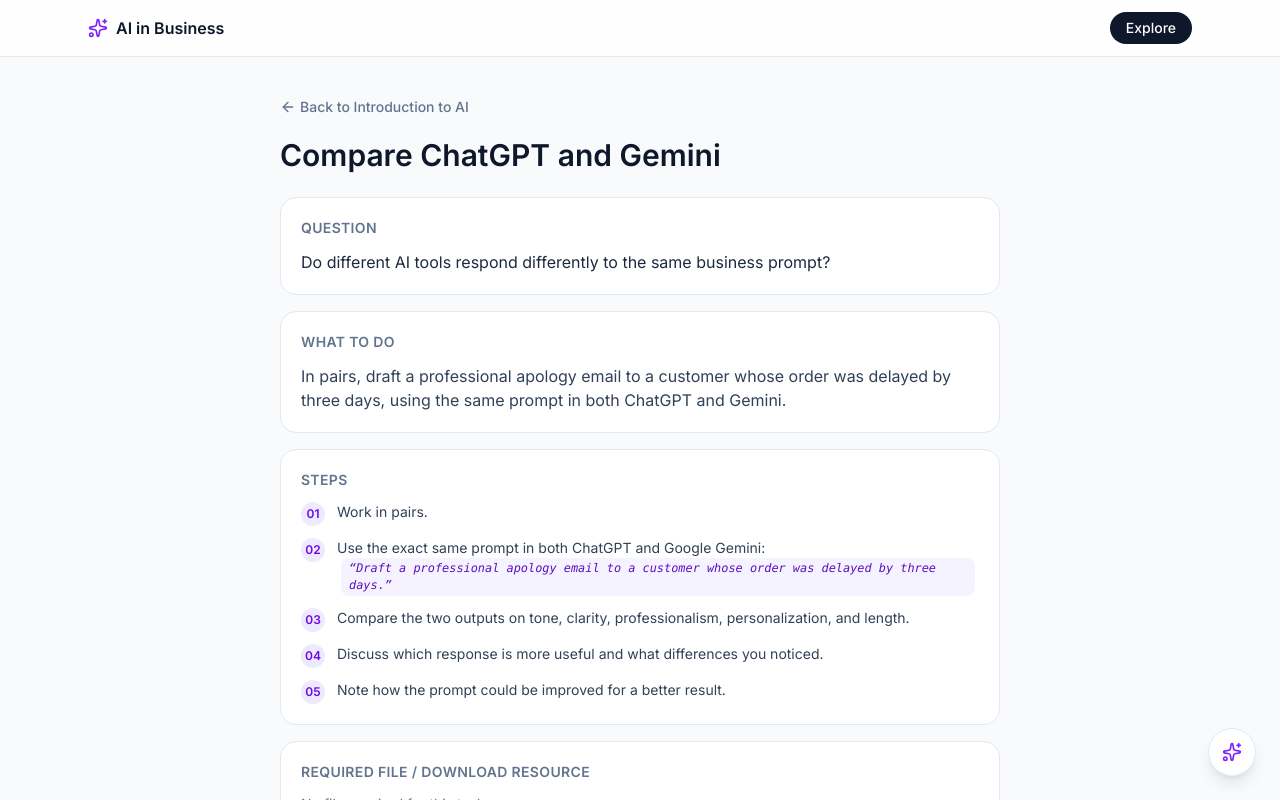
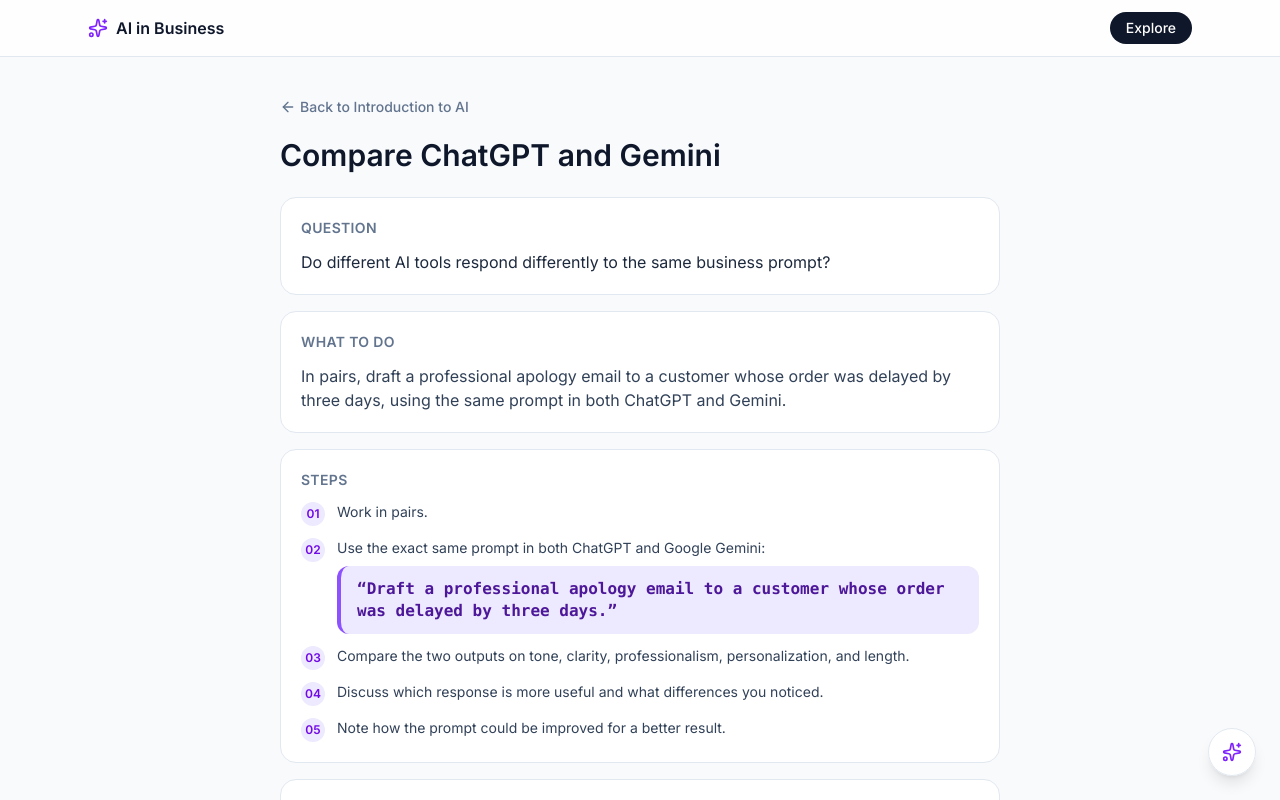
Before and after one commit to Aman-0402/AI-World, a React (Vite) app: page /task/1 in a window 1280 px wide. Shown: the top 800 px of the page. Built offline with nearby package versions, Linux system fonts and the light colour scheme.

Commit message:
Make prompt callouts bigger and more highlighted

```diff
--- a/src/components/StepList.jsx
+++ b/src/components/StepList.jsx
@@ -1,11 +1,11 @@
 function renderStepText(step) {
   const parts = step.split(/"([^"]+)"/g)
   return parts.map((part, i) => {
-    if (i % 2 === 0) return part
+    if (i % 2 === 0) return part ? <span key={i}>{part}</span> : null
     return (
       <span
         key={i}
-        className="prompt-text mx-1 inline-block select-none rounded-lg bg-violet-50 px-2 py-0.5 font-mono text-[0.85em] italic text-violet-800"
+        className="prompt-text mt-2 block select-none rounded-xl border-l-4 border-violet-500 bg-violet-100 px-4 py-3 font-mono text-base font-semibold leading-snug text-violet-900"
         onCopy={(e) => e.preventDefault()}
         onContextMenu={(e) => e.preventDefault()}
       >
@@ -23,7 +23,7 @@ export default function StepList({ steps }) {
           <span className="flex h-6 w-6 shrink-0 items-center justify-center rounded-full bg-violet-100 text-xs font-semibold text-violet-700">
             {String(i + 1).padStart(2, '0')}
           </span>
-          <span className="text-sm text-slate-700">{renderStepText(step)}</span>
+          <span className="flex-1 text-sm text-slate-700">{renderStepText(step)}</span>
         </li>
       ))}
     </ol>
```
